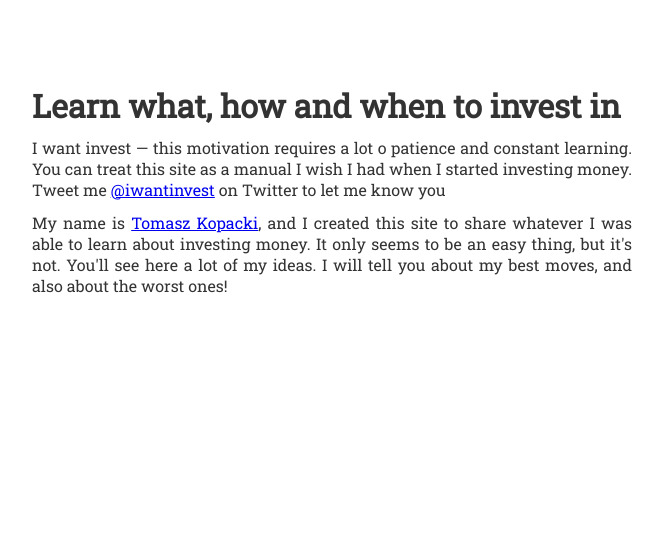
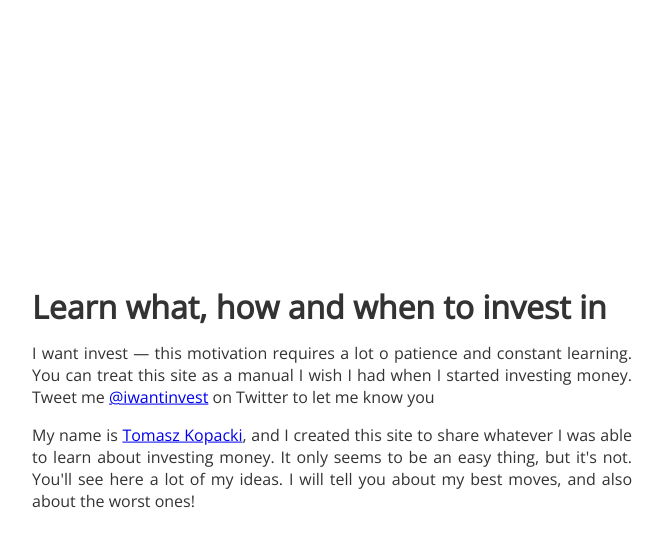
Before and after one commit to iwantinvest/site, a Next.js app: page / in a window 1280 px wide. Shown: the top 546 px of the page, without its empty margins (308-971 px from the left). Built offline with nearby package versions, Linux system fonts and the light colour scheme.

Commit message:
fix: update styles

```diff
--- a/pages/index.js
+++ b/pages/index.js
@@ -1,5 +1,5 @@
-import React from 'react'
-import Head from '../components/head'
+import React from 'react';
+import Head from '../components/head';
 
 const Home = () => {
   return (
@@ -9,44 +9,50 @@ const Home = () => {
       <div className="card">
         <h1 className="title">Learn what, how and when to invest in</h1>
         <p>
-          I want invest — this motivation requires a lot o patience and constant learning. You can treat this site as a manual I wish I had when I started investing money.
-          Tweet me <a href="//twitter.com/iwantinvest">@iwantinvest</a> on Twitter to let me know you
+          I want invest — this motivation requires a lot o patience and constant
+          learning. You can treat this site as a manual I wish I had when I
+          started investing money. Tweet me{' '}
+          <a href="//twitter.com/iwantinvest" target="_blank" rel="noopener nofollow">@iwantinvest</a> on Twitter to let
+          me know you
         </p>
         <p className="description">
-          My name is <a href="//www.kopacki.net">Tomasz Kopacki</a>, and I created this site to share whatever I was able to learn about investing money.
-          It only seems to be an easy thing, but it's not. You'll see here a lot of my ideas. I will tell you about my best moves, and also about the worst ones!
+          My name is <a href="//www.kopacki.net" target="_blank" rel="noopener nofollow">Tomasz Kopacki</a>, and I
+          created this site to share whatever I was able to learn about
+          investing money. It only seems to be an easy thing, but it's not.
+          You'll see here a lot of my ideas. I will tell you about my best
+          moves, and also about the worst ones!
         </p>
-
       </div>
 
       <style jsx>{`
-        @import url('https://fonts.googleapis.com/css?family=Roboto+Slab&display=swap');
+        @import url('https://fonts.googleapis.com/css?family=Open+Sans&display=swap');
 
         .card {
-          font-family: 'Roboto Slab', serif;
+          font-family: 'Open Sans', sans-serif;
           font-size: 16px;
           width: 100%;
           color: #333;
           max-width: 600px;
           margin: 0 auto;
+          margin-top: 50vh;
+          transform: translateY(-50%);
         }
         .title {
           margin: 0;
           width: 100%;
-          padding-top: 80px;
           line-height: 1.15;
           font-size: 2rem;
         }
-        .card p {
+        p {
           margin: 0;
-          padding: 12px 0 0;
+          padding: 1rem 0 0;
           font-size: 1rem;
           color: #333;
           text-align: justify;
         }
       `}</style>
     </div>
-  )
-}
+  );
+};
 
-export default Home
+export default Home;
```
